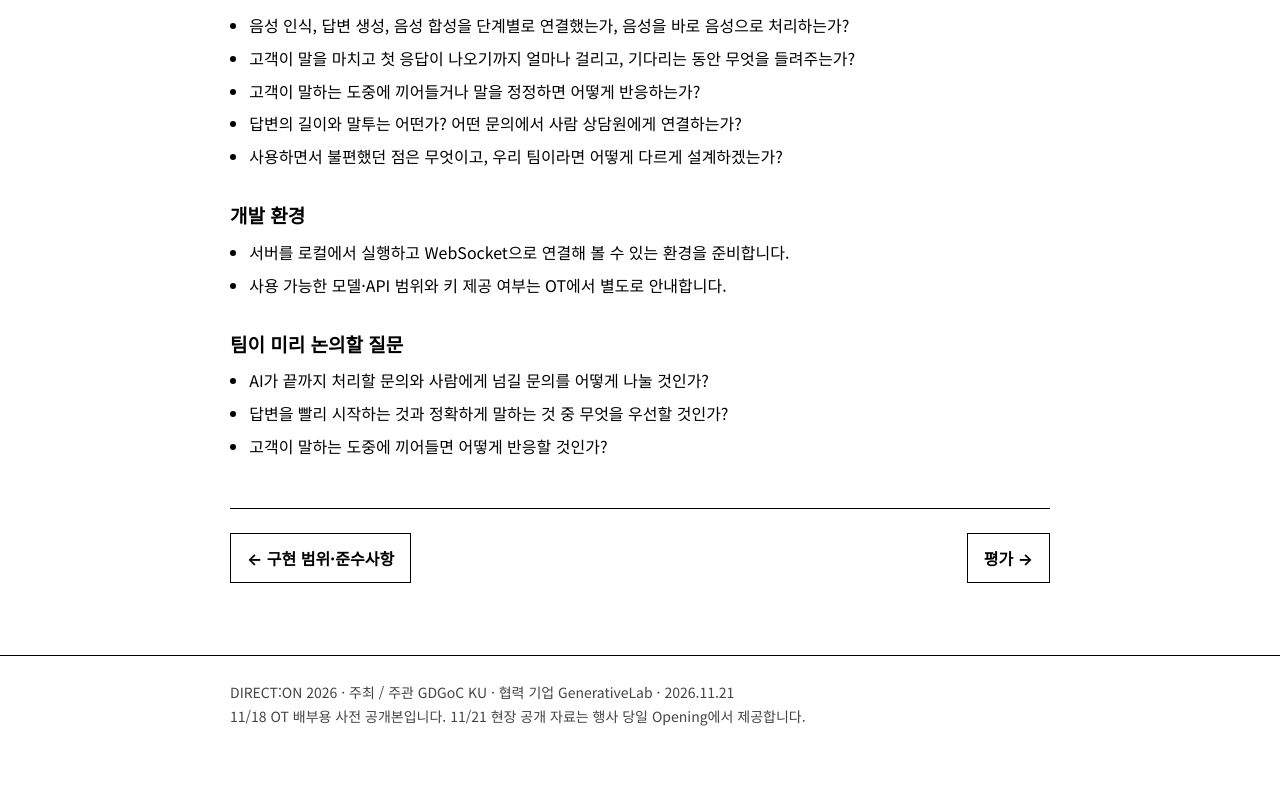
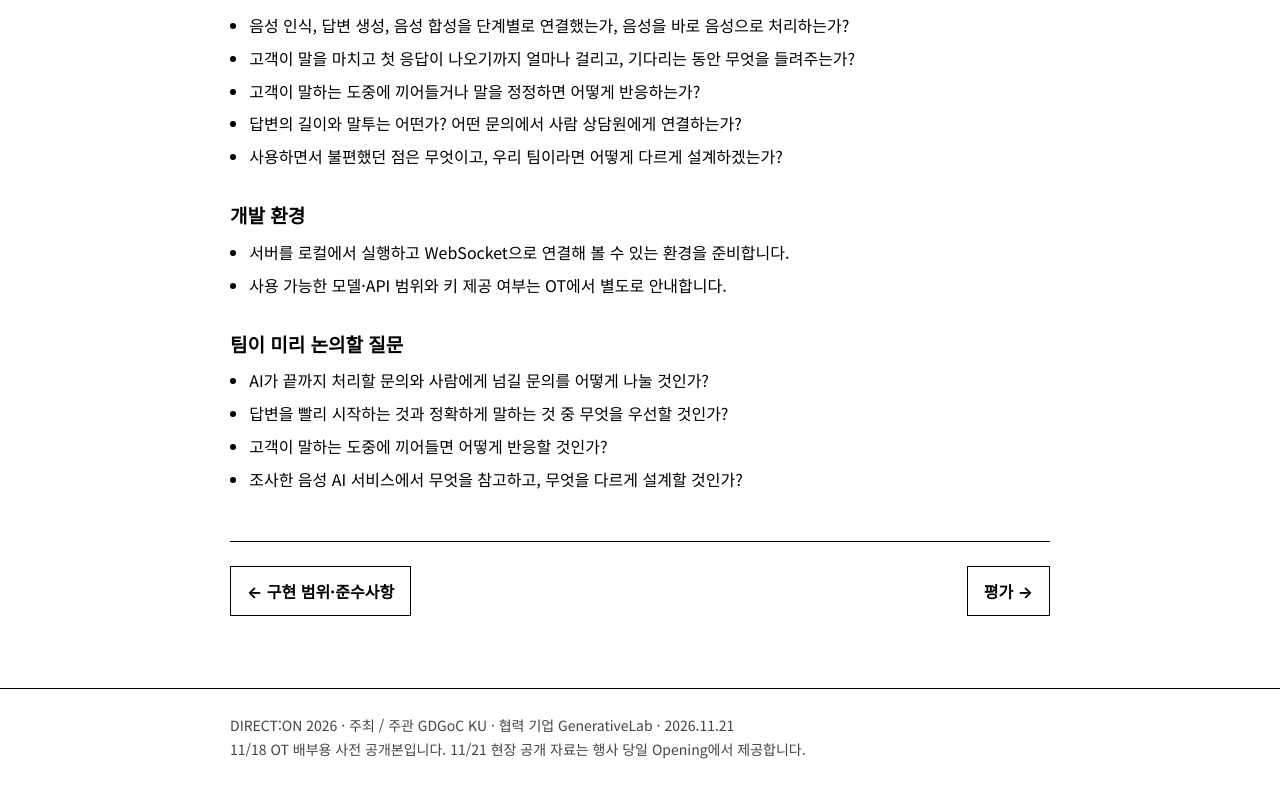
Before and after one commit to sonjimin1608/directon-2026, a plain HTML site: page open.html in a window 1280 px wide. Shown: the part 1263-2057 px from the top of the page. Before the commit the page ends 2024 px from the top, so only its background shows below. Drawn offline with Linux system fonts and the light colour scheme.

Commit message:
팀 논의 질문에 사례 조사 문항 추가

```diff
--- a/open.html
+++ b/open.html
@@ -92,6 +92,7 @@
     <li>AI가 끝까지 처리할 문의와 사람에게 넘길 문의를 어떻게 나눌 것인가?</li>
     <li>답변을 빨리 시작하는 것과 정확하게 말하는 것 중 무엇을 우선할 것인가?</li>
     <li>고객이 말하는 도중에 끼어들면 어떻게 반응할 것인가?</li>
+    <li>조사한 음성 AI 서비스에서 무엇을 참고하고, 무엇을 다르게 설계할 것인가?</li>
   </ul>
 </section>
 <nav class="pager" aria-label="이전·다음 페이지"><a class="prev" href="scope.html">← 구현 범위·준수사항</a><a class="next" href="eval.html">평가 →</a></nav>
```
